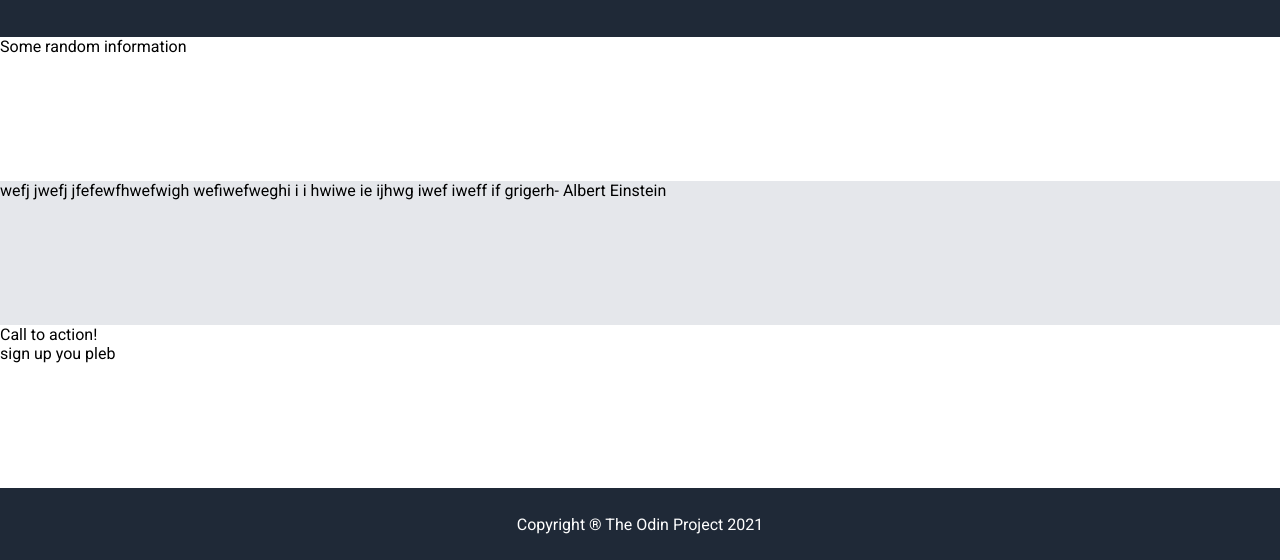
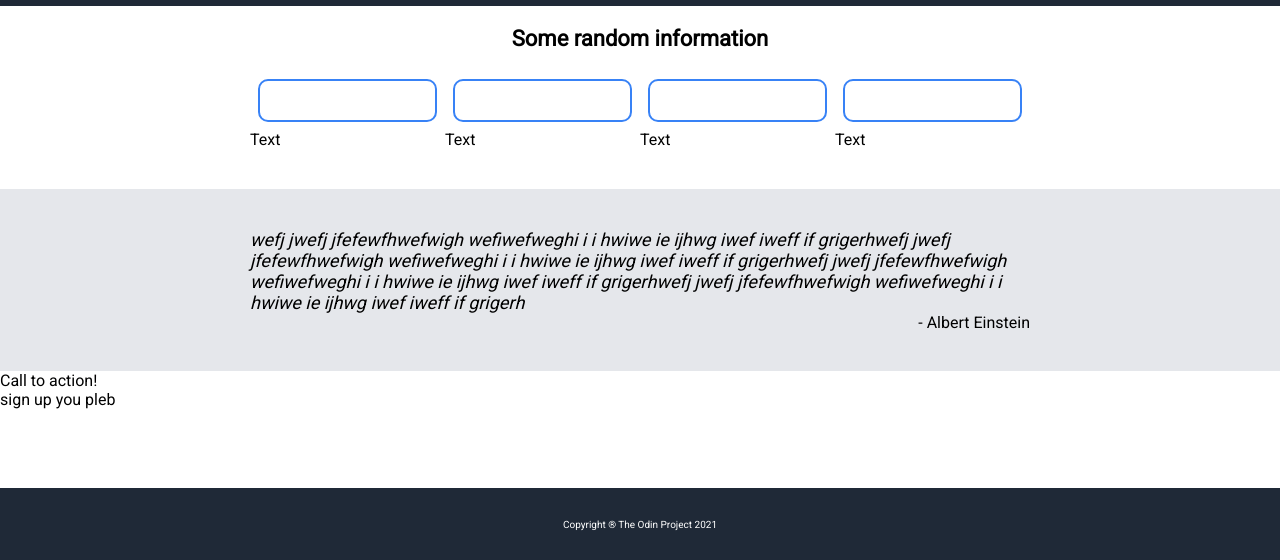
Before and after one commit to VenderV2/Project-Landing-Page, a plain HTML site: page index.html in a window 1280 px wide. Shown: the part 240-800 px from the top of the page. Drawn offline with Linux system fonts and the light colour scheme.

Commit message:
mostly finished landing page

```diff
--- a/index.html
+++ b/index.html
@@ -41,11 +41,29 @@
         <div class="info">
             <div class="info-title">Some random information</div>
 
-            <div class="info-content"></div>
+            <div class="info-content">
+
+                <div class="info-box"><div class="border"></div>
+                    <div id="info-text">Text</div>
+                </div>
+
+                <div class="info-box"><div class="border"></div>
+                    <div id="info-text">Text</div>
+                </div>
+
+                <div class="info-box"><div class="border"></div>
+                <div id="info-text">Text</div>
+                </div>
+
+                <div class="info-box"><div class="border"></div>
+                    <div id="info-text">Text</div>
+                </div>
+
+            </div>
         </div>
 
         <div class="quote">
-            <div class="quote-text">wefj jwefj jfefewfhwefwigh  wefiwefweghi i i hwiwe ie ijhwg iwef iweff if grigerh</div>
+            <div class="quote-text">wefj jwefj jfefewfhwefwigh  wefiwefweghi i i hwiwe ie ijhwg iwef iweff if grigerhwefj jwefj jfefewfhwefwigh  wefiwefweghi i i hwiwe ie ijhwg iwef iweff if grigerhwefj jwefj jfefewfhwefwigh  wefiwefweghi i i hwiwe ie ijhwg iwef iweff if grigerhwefj jwefj jfefewfhwefwigh  wefiwefweghi i i hwiwe ie ijhwg iwef iweff if grigerh</div>
 
             <div class="name">- Albert Einstein</div>
         </div>
--- a/style.css
+++ b/style.css
@@ -95,20 +95,83 @@ a {
 
 }
 
-.sign-up {
-
+.sign-up-1 {
+    background-color: #3882f6;
+    margin-right: 175px;
+    padding: 5px;
+    border-radius: 5px;
+    font-size: 14px;
+    display: flex;
+    justify-content: center;
+    margin-top: 8px;
 }
 
 
 .info {
     flex: 1 1 auto;
     display: flex;
+    flex-direction: column;
+    align-items: center;
+}
+
+.info-title {
+    flex: 1 1 auto;
+    display: flex;
+    max-height: 70px;
+    justify-content: center;
+    align-items: center;
+    font-size: 22px;
+    font-weight: bold;
+
+}
+
+.info-content {
+    display: flex;
+    flex: 1 1 90%;
+    align-self: stretch;
+    margin-left: 250px;
+    margin-right: 250px;
+
+
+}
+
+.info-box {
+    flex: 1;
+    display: flex;
+    flex-direction: column;
+    padding-bottom: 40px;
+}
+
+.border {
+    flex: 1 1 auto;
+    border: 2px solid #3882f6;
+    border-radius: 10px;
+    margin: 8px;
+
+}
+
+#info-text {
+
 }
 
 .quote {
     flex: 1 1 auto;
     display: flex;
     background-color:  #e5e7eb;
+    flex-direction: column;
+    padding-left: 250px;
+    padding-right: 250px;
+    justify-content: center;
+}
+
+.quote-text {
+    font-style: italic;
+    font-weight: lighter;
+    font-size: 18px;
+}
+
+.name {
+    align-self: flex-end;
 }
 
 .sign-up-sec {
@@ -125,6 +188,7 @@ a {
     height: 72px;
     justify-content: center;
     align-items: center;
+    font-size: 10px;
 }
 
 
```
Also changed, not shown: 1 other file.
